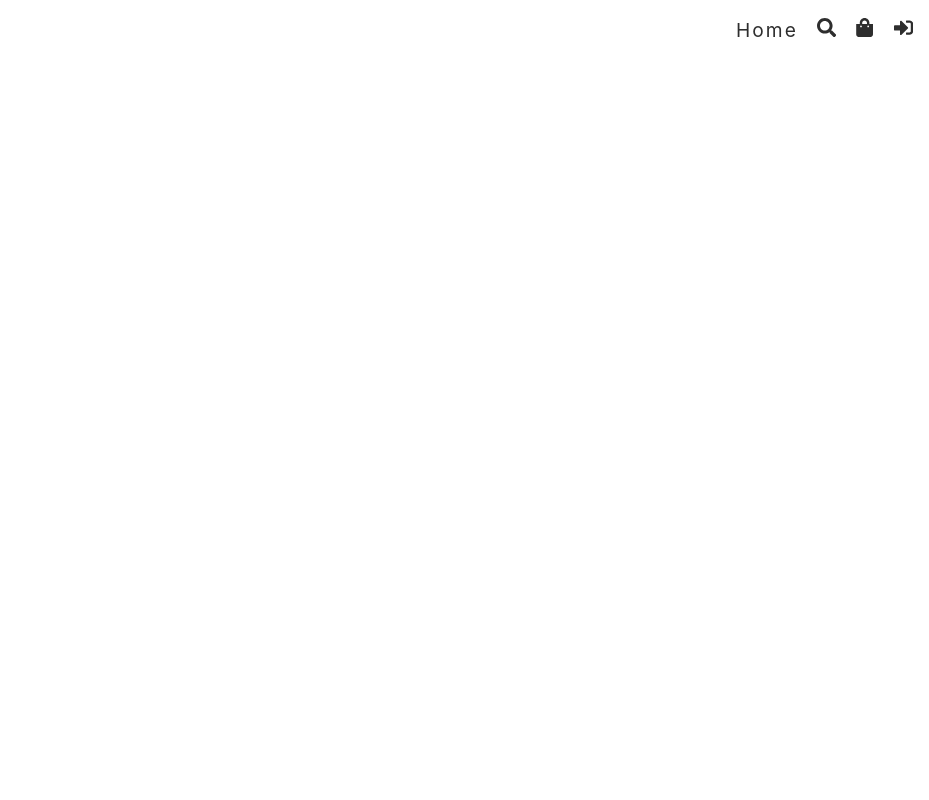
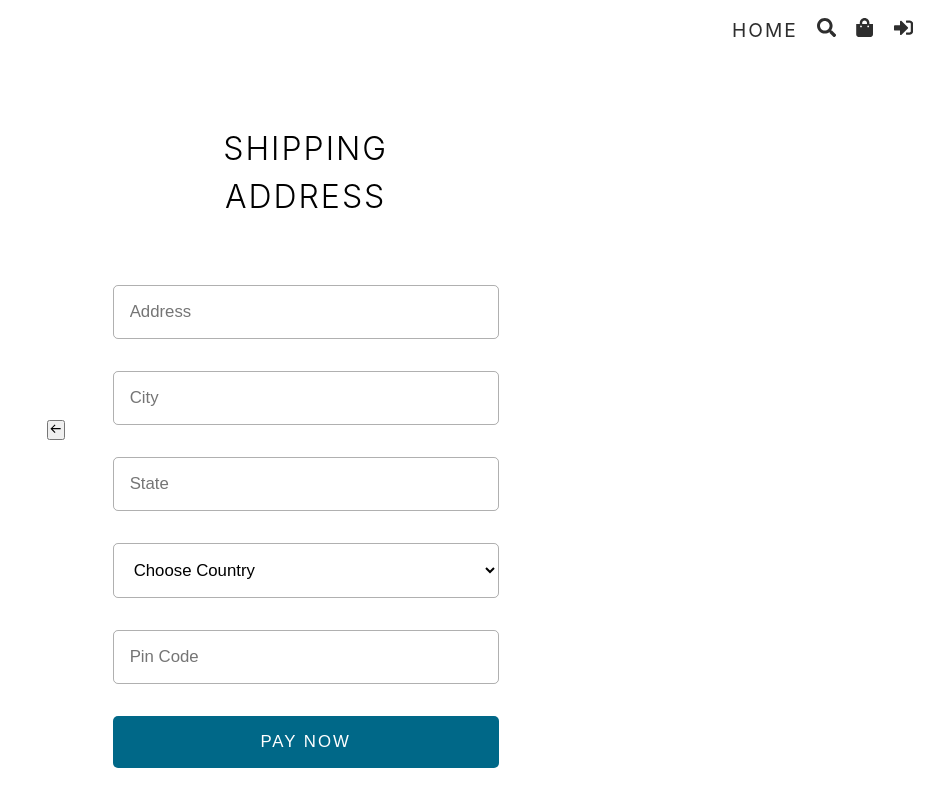
Before and after one commit to Harshit-Wadichar/E-commerce-frontend, a React (Vite) app: page /shipping in a window 1280 px wide. Before the commit this address had no page. Shown: the whole page, without its empty margins (351-1280 px from the left). Built offline with nearby package versions, Linux system fonts and the light colour scheme.

Commit message:
Created Shipping page

```diff
--- a/src/App.tsx
+++ b/src/App.tsx
@@ -2,6 +2,8 @@
 import { lazy, Suspense } from 'react'
 import Loader from './components/loader'
 import Header from './components/header'
+
+const Shipping = lazy(()=> import('./pages/shipping'))
 const Home = lazy(()=> import('./pages/home'))
 const Search = lazy(()=> import('./pages/search'))
 const Cart = lazy(()=> import('./pages/cart'))
@@ -38,6 +40,9 @@
         <Route path="/search" element={<Search/>} />
         <Route path="/cart" element={<Cart/>} />
 
+      <Route>
+        <Route path="/shipping" element={<Shipping/>} />
+      </Route>
 
 <Route
   // element={
--- a/src/components/cart-item.tsx
+++ b/src/components/cart-item.tsx
@@ -1,9 +1,33 @@
-import React from 'react'
+import { Link } from "react-router-dom";
+import { FaTrash } from "react-icons/fa";
 
-function CartItem() {
-  return (
-    <div>CartItem</div>
-  )
+type CartItemProps = {
+  cartItem: any;
+};
+
+function CartItem  ({cartItem}:CartItemProps) {
+
+   const {photo, productId,name, price, quantity, stock} = cartItem
+
+return(
+   <div className="cart-item">
+
+    <img src={photo} alt="name" />
+    <article>
+     <Link to={`/product/${productId}`}>{name}</Link>
+     <span>₹{price}</span>
+    </article>
+
+    <div>
+      <button>-</button>
+      <p>{quantity}</p>
+      <button>+</button>
+    </div>
+
+    <button><FaTrash/></button>
+
+   </div>
+)
 }
 
 export default CartItem
--- a/src/components/header.tsx
+++ b/src/components/header.tsx
@@ -36,7 +36,7 @@
   return (
     <nav className="header">
       <Link onClick={() => setIsOpen(false)} to={"/"}>
-        Home
+        HOME
       </Link>
       <Link onClick={() => setIsOpen(false)} to={"/search"}>
         <FaSearch />
--- a/src/pages/cart.tsx
+++ b/src/pages/cart.tsx
@@ -1,7 +1,19 @@
 import { useEffect, useState } from "react";
 import { VscError } from "react-icons/vsc";
+import CartItem from "../components/cart-item";
+import { Link } from "react-router-dom";
 
-const cartItems = [];
+const cartItems = [
+  {
+    productId: "asdasdasd",
+    photo: "https://m.media-amazon.com/images/I/71pKJ+Mjd8L._SY450_.jpg",
+    name: "Macbook",
+    price: 3000,
+    quantity: 4,
+    stock: 10,
+  },
+];
+
 const subtotal = 4000;
 const tax = Math.round(subtotal * 0.18);
 const shippingCharges = 200;
@@ -24,13 +36,16 @@
     };
   }, [couponCode]);
 
-
-
   return (
     <div className="cart">
       <main>
-
-
+        {cartItems.length > 0 ? (
+          cartItems.map((item, index) => (
+            <CartItem key={index} cartItem={item} />
+          ))
+        ) : (
+          <h1>No items added</h1>
+        )}
 
       </main>
 
@@ -39,7 +54,7 @@
         <p>Shipping Charges: ₹{shippingCharges}</p>
         <p>Tax: ₹{tax}</p>
         <p>
-          Discount: <em>-₹{discount} </em>
+          Discount: <em className="red">-₹{discount} </em>
         </p>
         <p>
           <b>Total: -₹{total}</b>
@@ -61,6 +76,10 @@
               Invalid Coupon <VscError />
             </span>
           ))}
+
+        {cartItems.length > 0 && (
+          <Link to="/shipping">Proceed to Shipping</Link>
+        )}
       </aside>
     </div>
   );
--- /dev/null
+++ b/src/pages/shipping.tsx
@@ -0,0 +1,76 @@
+import React, { useState } from 'react'
+import { BiArrowBack } from 'react-icons/bi';
+
+const Shipping = () => {
+
+const [shippingInfo, setShippingInfo] = useState({
+address: "",
+city: "",
+state: "",
+country: "",
+pinCode: "",
+});
+
+const changeHandler = (e: React.ChangeEvent<HTMLInputElement | HTMLSelectElement>) => {
+    setShippingInfo((prev) => ({ ... prev, [e.target.name]: e.target.value }));
+}
+
+  return (
+    <div className="shipping">
+       <button> <BiArrowBack/> </button>
+     <form>
+        <h1>Shipping Address</h1>
+
+          <input
+           required
+           type="text"
+           placeholder="Address"
+           name="address"
+           value={shippingInfo.address}
+           onChange={changeHandler}
+           />
+
+           <input
+           required
+           type="text"
+           placeholder="City"
+           name="city"
+           value={shippingInfo.city}
+           onChange={changeHandler}
+           />
+
+           <input
+           required
+           type="text"
+           placeholder="State"
+           name="state"
+           value={shippingInfo.state}
+           onChange={changeHandler}
+           />
+
+            <select
+            name="country"
+            required
+            value={shippingInfo.country}
+            onChange={changeHandler}
+            >
+             <option value="">Choose Country</option>
+             <option value="india">India</option>
+            </select>
+
+           <input
+           required
+           type="number"
+           placeholder="Pin Code"
+           name="pinCode"
+           value={shippingInfo.pinCode}
+           onChange={changeHandler}
+           />
+
+              <button type="submit">Pay Now</button>
+     </form>
+    </div>
+  )
+}
+
+export default Shipping;
```
